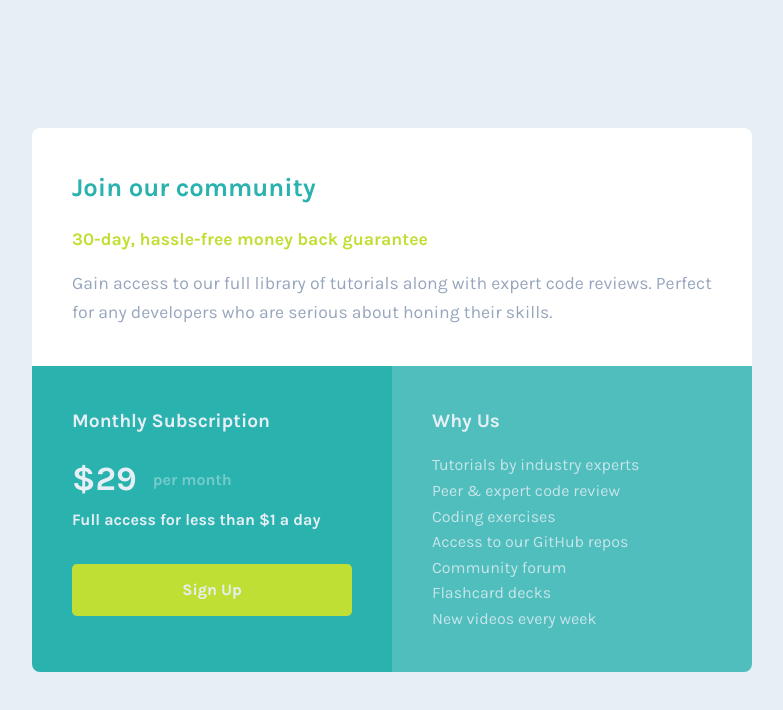
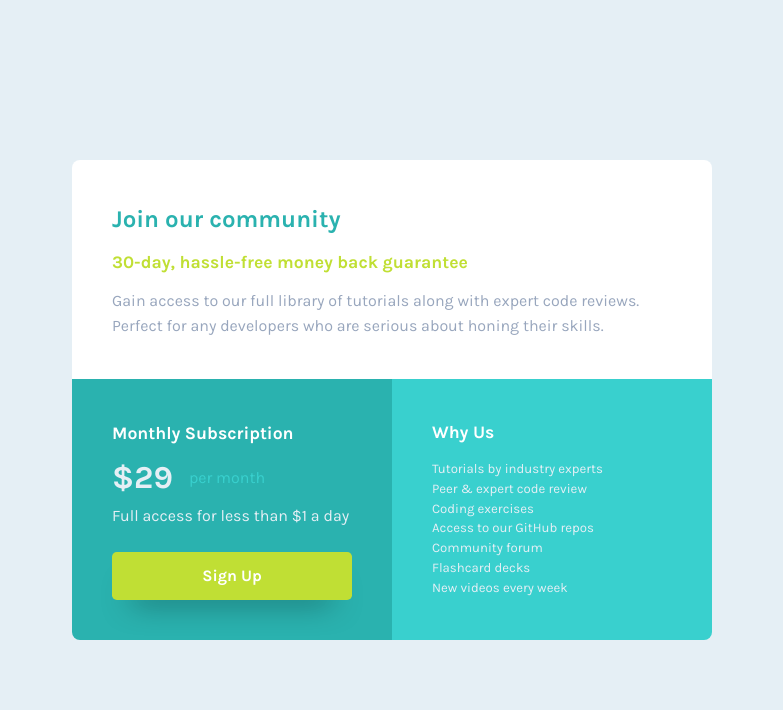
Before and after one commit to deru55/FeM_single-price-grid-component-master, a plain HTML site: page index.html in a window 1280 px wide. Shown: the whole page, without its empty margins (248-1031 px from the left). Drawn offline with Linux system fonts and the light colour scheme.

Commit message:
Updated version

```diff
--- a/index.html
+++ b/index.html
@@ -8,35 +8,45 @@
   </head>
   <body>
     <main>
-      <div class="card-container">
-        <div class="description-section">
-          <h2 class="title-section">Join our community</h2>
-          <p class="accent-1">30-day, hassle-free money back guarantee</p>
-          <p>
+      <div class="card">
+        <div class="card__community | flow">
+          <h2 class="card__title card__title--community">Join our community</h2>
+          <p class="accent | txt-primary-1 fw-700">
+            30-day, hassle-free money back guarantee
+          </p>
+          <p class="line-height">
             Gain access to our full library of tutorials along with expert code
             reviews. Perfect for any developers who are serious about honing
             their skills.
           </p>
         </div>
-        <div class="subscription-section">
-          <h2 class="title-section">Monthly Subscription</h2>
+
+        <div class="card__subscription | flow">
+          <h2 class="card__title card__title--subscription">
+            Monthly Subscription
+          </h2>
           <div>
-            <p class="subscription-plan flex-row">$29 <span>per month</span></p>
-            <p class="accent-3">Full access for less than $1 a day</p>
+            <p class="flex-row txt-primary-2">
+              <span class="fw-700">$29</span> per month
+            </p>
+            <p>Full access for less than $1 a day</p>
           </div>
           <button class="button">Sign Up</button>
         </div>
-        <div class="info-section">
-          <h2 class="title-section">Why Us</h2>
-          <div class="accent-2">
-            <p>Tutorials by industry experts</p>
-            <p>Peer & expert code review</p>
-            <p>Coding exercises</p>
-            <p>Access to our GitHub repos</p>
-            <p>Community forum</p>
-            <p>Flashcard decks</p>
-            <p>New videos every week</p>
-          </div>
+
+        <div class="card__why-us | flow">
+          <h2 class="card__title card__title--why-us">Why Us</h2>
+          <nav>
+            <ul>
+              <li><a href="#">Tutorials by industry experts</a></li>
+              <li><a href="#">Peer & expert code review</a></li>
+              <li><a href="#">Coding exercises</a></li>
+              <li><a href="#">Access to our GitHub repos</a></li>
+              <li><a href="#">Community forum</a></li>
+              <li><a href="#">Flashcard decks</a></li>
+              <li><a href="#">New videos every week</a></li>
+            </ul>
+          </nav>
         </div>
       </div>
     </main>
--- a/style.css
+++ b/style.css
@@ -4,20 +4,9 @@
 *::before,
 *::after {
   margin: 0;
+  padding: 0;
   font: inherit;
   box-sizing: border-box;
-}
-
-:root {
-  --font-family-default: "Karla", sans-serif;
-  --fw-400: 400;
-  --fw-700: 700;
-  --clr-primary-1: hsl(179, 62%, 43%);
-  --hls-primary-1: 179, 62%, 43%;
-  --clr-primary-2: hsl(71, 73%, 54%);
-  --clr-neutral-1: hsl(204, 43%, 93%);
-  --hsl-neutral-1: 204, 43%, 93%;
-  --clr-neutral-2: hsl(218, 22%, 67%);
 }
 
 img {
@@ -25,58 +14,59 @@ img {
   max-width: 100%;
 }
 
-body {
-  font-family: var(--font-family-default);
-  font-size: 1rem;
-  font-weight: var(--fw-400);
-  line-height: 1.6;
-  min-height: 100vh;
-  display: flex;
-  justify-content: center;
-  align-items: center;
-  background-color: var(--clr-neutral-1);
+a {
+  text-decoration: none;
+  color: inherit;
 }
 
-.card-container {
-  border-radius: 0.5rem;
-  overflow: hidden;
-  margin: 1.5rem;
-  max-width: 22rem;
+ul,
+ol {
+  list-style: none;
 }
 
-.description-section,
-.subscription-section,
-.info-section {
-  padding: 2rem 1.5rem;
-  display: flex;
-  flex-direction: column;
-  gap: 1rem;
+:root {
+  --ff-default: "Karla", sans-serif;
+
+  --fs-800: 2rem;
+  --fs-700: 1.5rem;
+  --fs-600: 1.25rem;
+  --fs-500: 1.1rem;
+  --fs-400: 1rem;
+  --fs-300: 0.95rem;
+  --fs-200: 0.85rem;
+  --fs-100: 0.825rem;
+
+  --fs-body: var(--fs-200);
+
+  --fw-400: 400;
+  --fw-700: 700;
+
+  --clr-primary-1: hsl(71, 73%, 54%);
+  --clr-primary-2: hsl(179, 62%, 52%);
+  --clr-primary-3: hsl(179, 62%, 43%);
+
+  --clr-neutral-1: hsl(0, 0%, 100%);
+  --clr-neutral-2: hsl(204, 43%, 93%);
+  --clr-neutral-3: hsl(218, 22%, 67%);
 }
 
-.title-section {
-  font-size: 1.2rem;
-  font-weight: var(--fw-700);
+/* utilities classes */
+.fw-700 {
+  font-weight: 700;
 }
 
-.description-section {
-  background-color: hsl(0, 0%, 100%);
-  color: var(--clr-neutral-2);
+.txt-primary-1 {
+  color: var(--clr-primary-1);
 }
 
-.description-section .title-section {
-  color: var(--clr-primary-1);
-  font-size: 1.45rem;
+.txt-primary-2 {
+  color: var(--clr-primary-2);
 }
 
-.accent-1 {
-  color: var(--clr-primary-2);
-  font-weight: var(--fw-700);
-}
-
-.subscription-section {
-  background-color: var(--clr-primary-1);
-  color: var(--clr-neutral-1);
-  font-weight: var(--fw-700);
+@media screen and (max-width: 769px) {
+  .line-height {
+    line-height: 2;
+  }
 }
 
 .flex-row {
@@ -85,66 +75,119 @@ body {
   gap: 1rem;
 }
 
-.subscription-plan {
-  font-size: 2.125rem;
+.flow > * + * {
+  margin-top: var(--flow-spacer, 0.85rem);
+}
+/* utilities classes */
+
+body {
+  font-family: var(--ff-default);
+  font-size: var(--fs-body);
+  font-weight: var(--fw-400);
+  background-color: var(--clr-neutral-2);
+  color: var(--clr-neutral-2);
+  line-height: 1.6;
+  min-height: 100vh;
+  display: grid;
+  place-content: center;
 }
 
-.subscription-plan span {
+.card {
+  --padding: 1.5rem;
+
+  border-radius: 0.5rem;
+  overflow: hidden;
+  margin: 2rem;
+  max-width: 22rem;
+}
+
+.card__title {
+  font-size: var(--fs-500);
+  font-weight: var(--fw-700);
+  color: var(--clr-neutral-1);
+}
+
+.card__community {
+  padding: var(--padding) var(--padding) 2rem;
+  background-color: var(--clr-neutral-1);
+  color: var(--clr-neutral-3);
+}
+
+.card__title--community {
+  font-size: var(--fs-600);
+  color: var(--clr-primary-3);
+}
+
+.accent {
+  font-size: var(--fs-300);
+  line-height: 1.25;
+}
+
+.card__subscription {
+  --flow-spacer: 0.3rem;
+
   font-size: 1rem;
-  opacity: 0.4;
+  padding: var(--padding);
+  background-color: var(--clr-primary-3);
+}
+
+.card__subscription span {
+  font-size: var(--fs-800);
+  color: var(--clr-neutral-2);
 }
 
 .button {
-  padding: 0.8rem 1.5rem;
+  --flow-spacer: 1.45rem;
+
+  width: 100%;
+  padding: 0.7rem 1.5rem;
+  font-weight: var(--fw-700);
+  color: var(--clr-neutral-1);
+  background-color: var(--clr-primary-1);
   border: 0;
   border-radius: 0.3rem;
-  background-color: var(--clr-primary-2);
-  color: var(--clr-neutral-1);
-  font-weight: var(--fw-700);
-  margin-top: 1rem;
   cursor: pointer;
+  box-shadow: 0px 20px 30px -20px rgba(0, 0, 0, 0.75);
 }
 
-.info-section {
-  background-color: hsl(var(--hls-primary-1), 0.8);
-  color: var(--clr-neutral-1);
+.button:where(:focus, :hover) {
+  background-color: hsl(71, 73%, 65%);
 }
 
-.accent-2 {
-  color: hsl(var(--hsl-neutral-1), 0.8);
+.card__why-us {
+  font-size: var(--fs-100);
+  line-height: 1.5;
+  padding: var(--padding);
+  background-color: var(--clr-primary-2);
+}
+
+.card__why-us nav a:where(:focus, :hover) {
+  text-decoration: underline;
 }
 
 @media screen and (min-width: 769px) {
-  .card-container {
-    max-width: 45rem;
+  :root {
+    --fs-body: var(--fs-400);
+  }
+
+  .card {
+    --padding: 2.5rem;
+
+    max-width: 40rem;
     display: grid;
     grid-template-columns: repeat(2, 1fr);
-    grid-template-rows: auto 1fr;
   }
 
-  .description-section {
-    font-size: 1.1rem;
+  .card__community {
+    grid-area: 1 / 1 / 2 / 3;
+    padding: var(--padding);
   }
 
-  .description-section {
-    grid-area: 1 / 1 / 2 / 3;
+  .card__title--community {
+    font-size: var(--fs-700);
   }
 
-  .subscription-section {
-    grid-area: 2 / 1 / 3 / 2;
-  }
-
-  .info-section {
-    grid-area: 2 / 2 / 3 / 3;
-  }
-
-  .description-section,
-  .subscription-section,
-  .info-section {
-    padding: 2.5rem;
-  }
-
-  .description-section .title-section {
-    font-size: 1.6rem;
+  .accent {
+    font-size: var(--fs-500);
   }
 }
```
